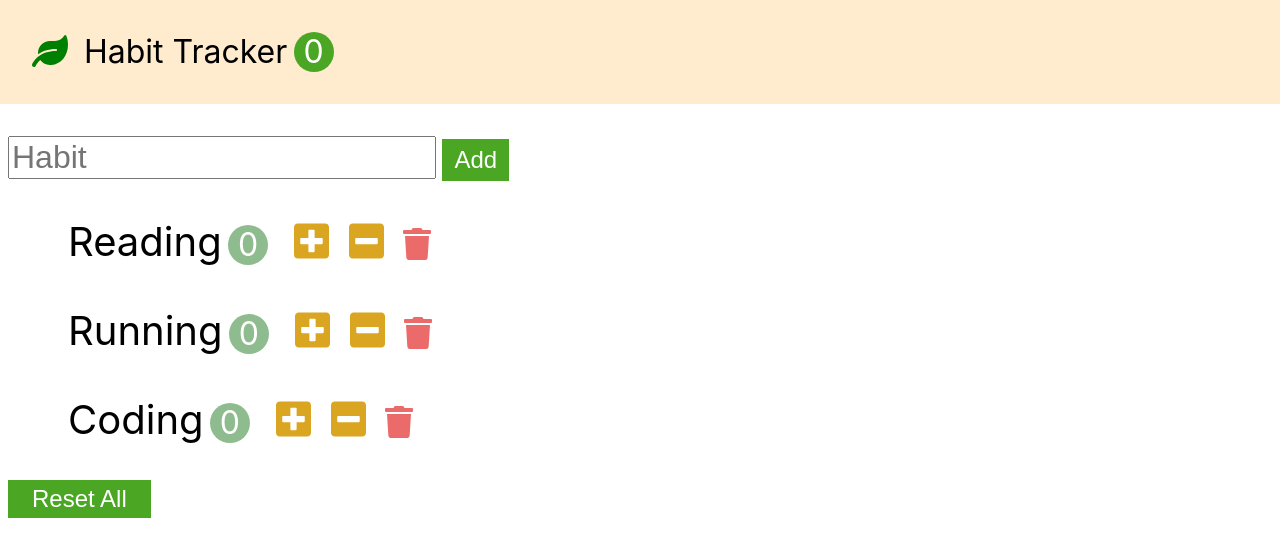
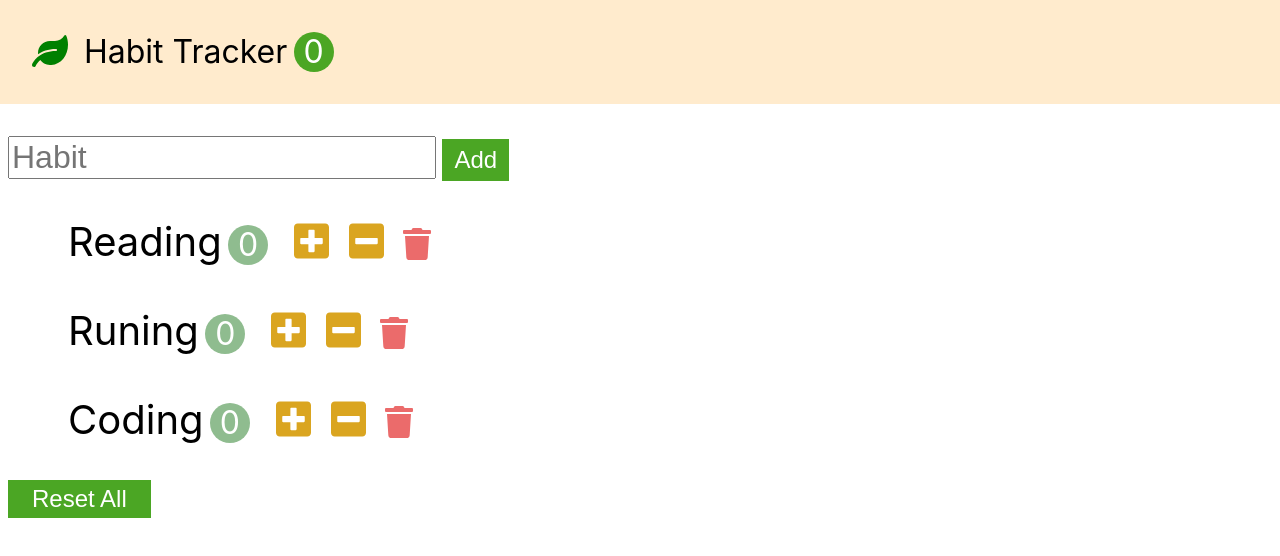
Before and after one commit to SeanLee0033/React_habit_tracker, a React (Create React App) app: page / in a window 1280 px wide. Shown: the top 556 px of the page. Built offline with nearby package versions, Linux system fonts and the light colour scheme.

Commit message:
Update app.jsx

```diff
--- a/src/app.jsx
+++ b/src/app.jsx
@@ -8,7 +8,7 @@ import Navbar from './components/navbar';
 const App = () => {
   const [habits, setHabits] = useState([
     { id: 1, name: 'Reading', count: 0 },
-    { id: 2, name: 'Running', count: 0 },
+    { id: 2, name: 'Runing', count: 0 },
     { id: 3, name: 'Coding', count: 0 },
   ]);
 
```
